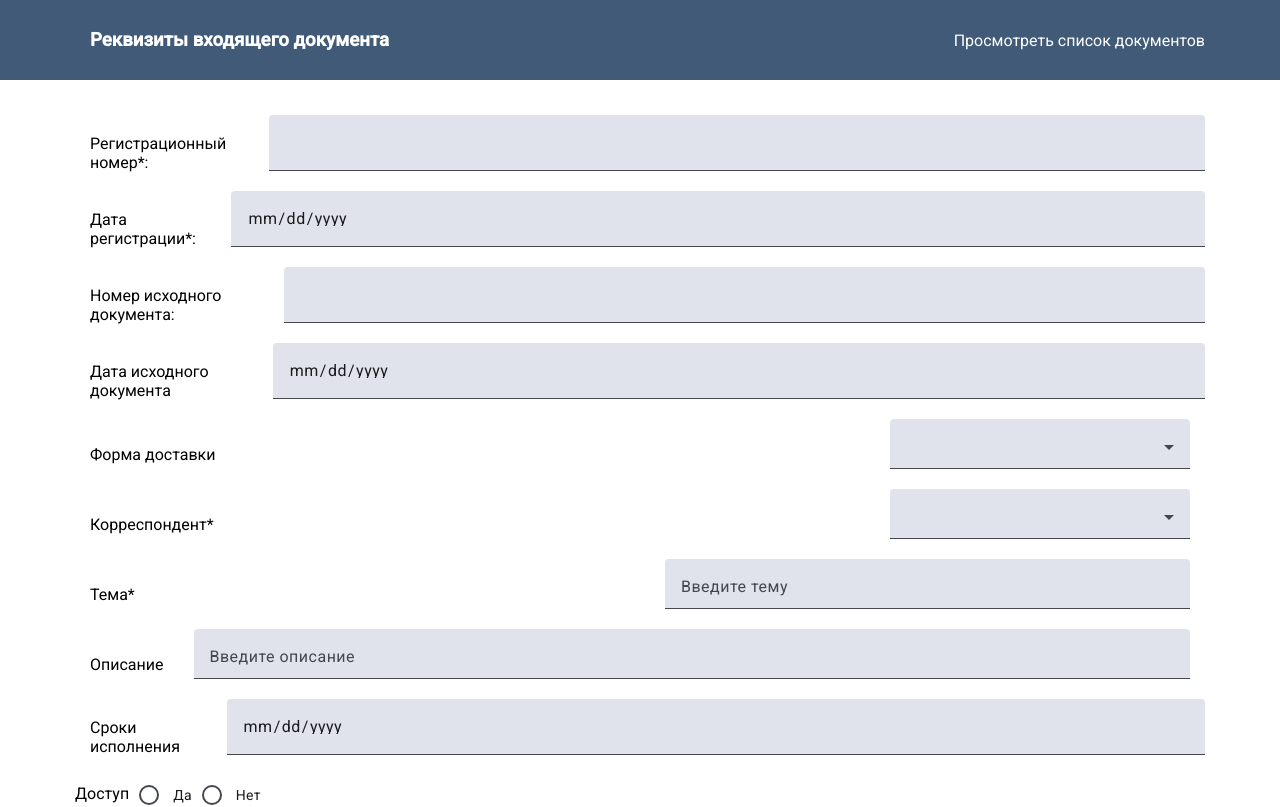
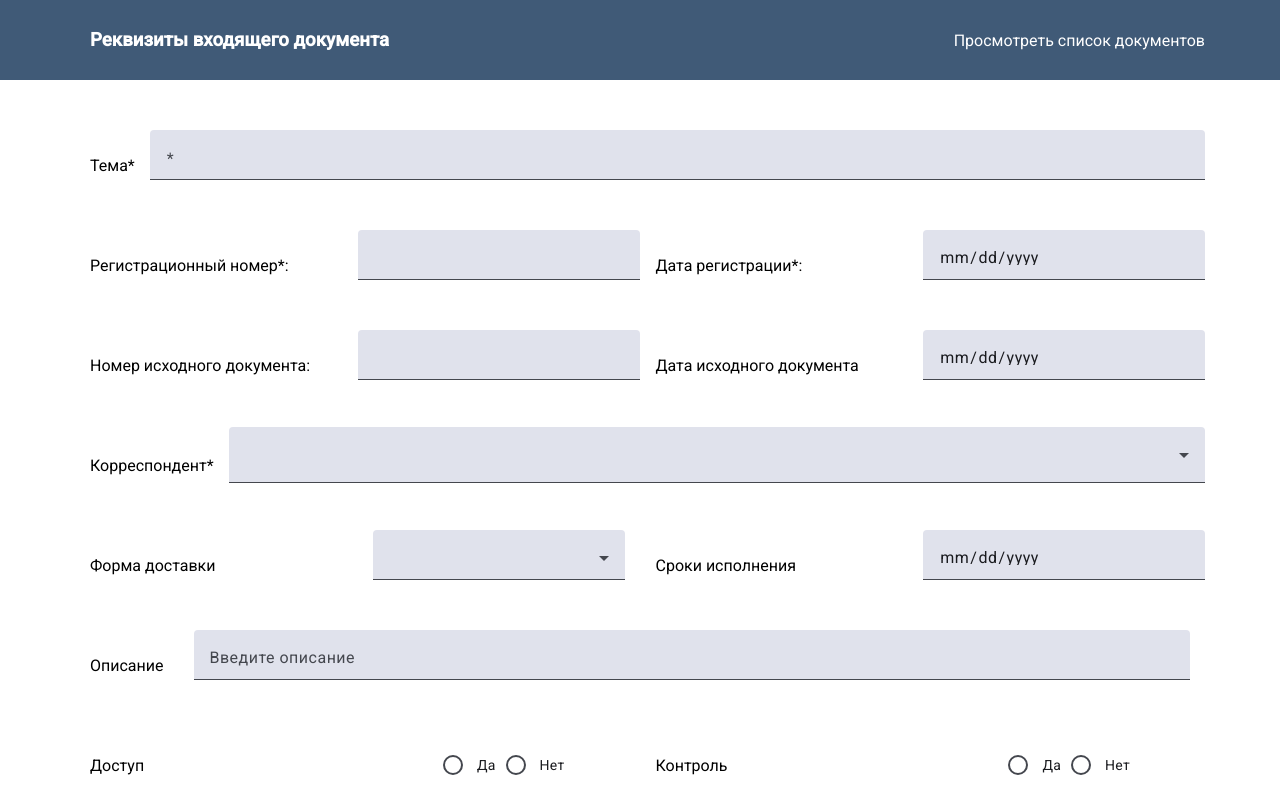
Before and after one commit to IsFarkhod/myangular-app, an Angular app: page /edit in a window 1280 px wide. Shown: the top 807 px of the page. Built offline with nearby package versions, Linux system fonts and the light colour scheme.

Commit message:
added several changes

```diff
--- a/src/app/edit/edit.component.html
+++ b/src/app/edit/edit.component.html
@@ -8,26 +8,180 @@
 </header>
 <section class="add-doc">
     <form class="add-form">
-        <div>
-            <div class="card">
+        <mat-grid-list cols="1" rowHeight="100px">
+            <mat-grid-tile>
+                <p class="title">Тема*</p>
+                <mat-form-field class="add-textarea">
+                    <mat-label></mat-label>
+                    <textarea matInput maxlength="100" rows="4" cols="100" placeholder="Введите тему" id="theme"
+                        [formControl]="themeReg"></textarea>
+                    @if (themeReg.hasError('required')) {
+                    <mat-error>Заполните поле</mat-error>
+                    }
+                </mat-form-field>
+            </mat-grid-tile>
+        </mat-grid-list>
+        <mat-grid-list cols="4" rowHeight="100px">
+            <mat-grid-tile>
+                <div class="title-block">
                     <p class="title">Регистрационный номер*: </p>
-                <mat-form-field class="block">
-                    <!--<mat-label style="font-size: 12px;">
-                    Регистрационный номер
-                </mat-label>-->
+                </div>
+            </mat-grid-tile>
+            <mat-grid-tile>
+                <mat-form-field class="my-block">
                     <input [formControl]="numberReg" matInput id="numberReg">
                     @if (numberReg.hasError('required')) {
                     <mat-error>Заполните поле</mat-error>
                     }
                 </mat-form-field>
+            </mat-grid-tile>
+            <mat-grid-tile>
+                <div class="title-block">
+                    <p class="title">Дата регистрации*: </p>
                 </div>
+            </mat-grid-tile>
+            <mat-grid-tile>
+                <mat-form-field class="my-block">
+                    <input matInput type="date" id="dataReg" [formControl]="dateReg">
+                    @if (dateReg.hasError('required')) {
+                    <mat-error>Заполните поле</mat-error>
+                    }
+                </mat-form-field>
+            </mat-grid-tile>
+        </mat-grid-list>
 
+        <mat-grid-list cols="4" rowHeight="100px">
+            <mat-grid-tile>
+                <div class="title-block">
+                    <p class="title"> Номер исходного документа: </p>
+                </div>
+            </mat-grid-tile>
+            <mat-grid-tile>
+                <mat-form-field class="my-block">
+                    <input matInput id="numberDoc">
+                </mat-form-field>
+            </mat-grid-tile>
+            <mat-grid-tile>
+                <div class="title-block">
+                    <p class="title">Дата исходного документа</p>
+                </div>
+            </mat-grid-tile>
+            <mat-grid-tile>
+                <mat-form-field class="my-block">
+                    <input matInput type="date" id="dataDoc">
+                </mat-form-field>
+            </mat-grid-tile>
+        </mat-grid-list>
+        <mat-grid-list cols="1" rowHeight="100px">
+            <mat-grid-tile>
+                <p class="title">Корреспондент*</p>
+                <mat-form-field class="dropdown-correspondent">
+                    <mat-select [formControl]="optionControl" required>
+                        @for(item of items; track item){
+                        <mat-option [value]="item.value" id="correspondent">{{ item.viewValue }}</mat-option>
+                        }
+                    </mat-select>
+                    @if(optionControl.hasError('required')){
+                    <mat-error>Заполните поле</mat-error>
+                    }
+                </mat-form-field>
+            </mat-grid-tile>
+        </mat-grid-list>
+        <mat-grid-list cols="4" rowHeight="100px">
+            <mat-grid-tile>
+                <div class="title-block">
+                    <p class="title">Форма доставки</p>
+                </div>
+            </mat-grid-tile>
+            <mat-grid-tile>
+                <mat-form-field class="my-dropdown">
+                    <mat-select>
+                        @for(option of options; track option){
+                        <mat-option [value]="option.value" id="formOfDelivery">{{option.viewValue}}</mat-option>
+                        }
+                    </mat-select>
+                </mat-form-field>
+            </mat-grid-tile>
+            <mat-grid-tile>
+                <div class="title-block">
+                    <p class="title">Сроки исполнения</p>
+                </div>
+            </mat-grid-tile>
+            <mat-grid-tile>
+                <mat-form-field class="my-block">
+                    <input matInput type="date" id="deadline">
+                </mat-form-field>
+            </mat-grid-tile>
+        </mat-grid-list>
+        <mat-grid-list cols="1" rowHeight="100px">
+            <mat-grid-tile>
+                <p class="title">Описание</p>
+                <mat-form-field class="description">
+                    <textarea matInput maxlength="1000" rows="4" cols="100" placeholder="Введите описание"
+                        id="description"></textarea>
+                </mat-form-field>
+            </mat-grid-tile>
+        </mat-grid-list>
+        <mat-grid-list cols="4" rowHeight="100px">
+            <mat-grid-tile>
+                <div class="title-block">
+                    <p class="title">Доступ</p>
+                </div>
+            </mat-grid-tile>
+            <mat-grid-tile>
+                <mat-radio-group aria-label="Доступ">
+                    <mat-radio-button value="1" id="access-y">Да</mat-radio-button>
+                    <mat-radio-button value="2" id="access-n">Нет</mat-radio-button>
+                </mat-radio-group>
+            </mat-grid-tile>
+            <mat-grid-tile>
+                <div class="title-block">
+                    <p class="title">Контроль</p>
+                </div>
+            </mat-grid-tile>
+            <mat-grid-tile>
+                <mat-radio-group aria-label="Контроль" id="control">
+                    <mat-radio-button value="1" id="control-y">Да</mat-radio-button>
+                    <mat-radio-button value="2" id="control-n">Нет</mat-radio-button>
+                </mat-radio-group>
+            </mat-grid-tile>
+        </mat-grid-list>
+        <!--<div>
             <div class="card">
+                <p class="title">Тема*</p>
+                <mat-form-field class="add-textarea">
+                    <mat-label></mat-label>
+                    <textarea matInput maxlength="100" rows="4" cols="100" placeholder="Введите тему" id="theme"
+                        [formControl]="themeReg"></textarea>
+                    @if (themeReg.hasError('required')) {
+                    <mat-error>Заполните поле</mat-error>
+                    }
+                </mat-form-field>
+            </div>
+            <div class="card">
+                <p class="title">Регистрационный номер*: </p>
+                <mat-form-field class="my-block">
+                    <input [formControl]="numberReg" matInput id="numberReg">
+                    @if (numberReg.hasError('required')) {
+                    <mat-error>Заполните поле</mat-error>
+                    }
+                </mat-form-field>
+
+                <p class="title">Дата регистрации*: </p>
+                <mat-form-field class="my-block">
+                    <input matInput type="date" id="dataReg" [formControl]="dateReg">
+                    @if (dateReg.hasError('required')) {
+                    <mat-error>Заполните поле</mat-error>
+                    }
+                </mat-form-field>
+            </div>-->
+
+        <!--<div class="card">
                 <p class="title">Дата регистрации*: </p>
                 <mat-form-field class="block">
-                    <!-- <mat-label>
+                     <mat-label>
                         Дата регистрации
-                    </mat-label>-->
+                    </mat-label>
                     <input matInput type="date" id="dataReg" [formControl]="dateReg">
                     @if (dateReg.hasError('required')) {
                     <mat-error>Заполните поле</mat-error>
@@ -36,40 +190,19 @@
             </div>
             <div class="card">
                 <p class="title"> Номер исходного документа: </p>
-                <mat-form-field class="block">
-                    <!--<mat-label style="font-size: 12px;">
-                        Номер исходного документа
-                    </mat-label>-->
+                <mat-form-field class="my-block">
                     <input matInput id="numberDoc">
+                </mat-form-field>
+
+                <p class="title">Дата исходного документа</p>
+                <mat-form-field class="my-block">
+                    <input matInput type="date" id="dataDoc">
                 </mat-form-field>
             </div>
         </div>
-        <div>
-            <div class="card">
-                <p class="title">Дата исходного документа</p>
-                <mat-form-field class="block">
-                    <!--<mat-label>
-                    Дата исходного документа
-                </mat-label>-->
-                    <input matInput type="date" id="dataDoc">
-                </mat-form-field>
-            </div>
-
-            <div class="card">
-                <p class="title">Форма доставки</p>
-                <mat-form-field class="my-dropdown">
-                    <!--<mat-label class="title"></mat-label>-->
-                    <mat-select>
-                        @for(option of options; track option){
-                        <mat-option [value]="option.value" id="formOfDelivery">{{option.viewValue}}</mat-option>
-                        }
-                    </mat-select>
-                </mat-form-field>
-            </div>
         <div class="card">
             <p class="title">Корреспондент*</p>
-                <mat-form-field class="my-dropdown">
-                    <!--<mat-label class="title"></mat-label>-->
+            <mat-form-field class="dropdown-correspondent">
                 <mat-select [formControl]="optionControl" required>
                     @for(item of items; track item){
                     <mat-option [value]="item.value" id="correspondent">{{ item.viewValue }}</mat-option>
@@ -80,56 +213,75 @@
                 }
             </mat-form-field>
         </div>
+        <div>
+            <div class="card">
+                <div class="block">
+                    <p class="title">Форма доставки</p>
+                    <mat-form-field class="my-dropdown">
+                        <mat-select>
+                            @for(option of options; track option){
+                            <mat-option [value]="option.value" id="formOfDelivery">{{option.viewValue}}</mat-option>
+                            }
+                        </mat-select>
+                    </mat-form-field>
+                </div>
 
+                <div class="block">
+                    <p class="title">Сроки исполнения</p>
+                    <mat-form-field class="my-block">
+                        <input matInput type="date" id="deadline">
+                    </mat-form-field>
+                </div>
+            </div>
         </div>
 
         <div class="card">
             <p class="title">Тема*</p>
             <mat-form-field class="theme">
-                <!--<mat-label></mat-label>-->
+                <mat-label></mat-label>
                 <textarea matInput maxlength="100" rows="4" cols="100" placeholder="Введите тему" id="theme"
                     [formControl]="themeReg"></textarea>
                 @if (themeReg.hasError('required')) {
                 <mat-error>Заполните поле</mat-error>
                 }
             </mat-form-field>
-        </div>
-        <div class="card">
+        </div>-->
+        <!--<div class="card">
             <p class="title">Описание</p>
             <mat-form-field class="description">
-                <!--<mat-label>Описание</mat-label>-->
+                <mat-label>Описание</mat-label>
                 <textarea matInput maxlength="1000" rows="4" cols="100" placeholder="Введите описание"
                     id="description"></textarea>
             </mat-form-field>
         </div>
-        <div class="card">
-            <p class="title">Сроки исполнения</p>
-            <mat-form-field class="block">
-                <!--<mat-label>
-                    Сроки исполнения
-                </mat-label>-->
-                <input matInput type="date" id="deadline">
-            </mat-form-field>
-        </div>
 
-        <div>
+
+        <div class="rbtn-block">
+            <div class="rbtn-access">
                 <mat-label>Доступ</mat-label>
                 <mat-radio-group aria-label="Доступ">
                     <mat-radio-button value="1" id="access-y">Да</mat-radio-button>
                     <mat-radio-button value="2" id="access-n">Нет</mat-radio-button>
                 </mat-radio-group>
             </div>
-        <div>
+
+            <div class="rbtn-control">
                 <mat-label>Контроль</mat-label>
                 <mat-radio-group aria-label="Контроль" id="control">
                     <mat-radio-button value="1" id="control-y">Да</mat-radio-button>
                     <mat-radio-button value="2" id="control-n">Нет</mat-radio-button>
                 </mat-radio-group>
             </div>
+
+        </div>
+        <div class="btn-file">
+            <mat-label>Файл</mat-label>
             <div>
                 <input type="file" class="file" (change)="onFileChange($event)" id="file">
                 <p class="err">{{errorMessage}}</p>
             </div>
+
+        </div>-->
         <div class="btn-block">
             <button type="submit" id="addBtn" class="btn-add">Изменить</button>
         </div>
```
Lines whose indentation alone changed are shown as unchanged.
